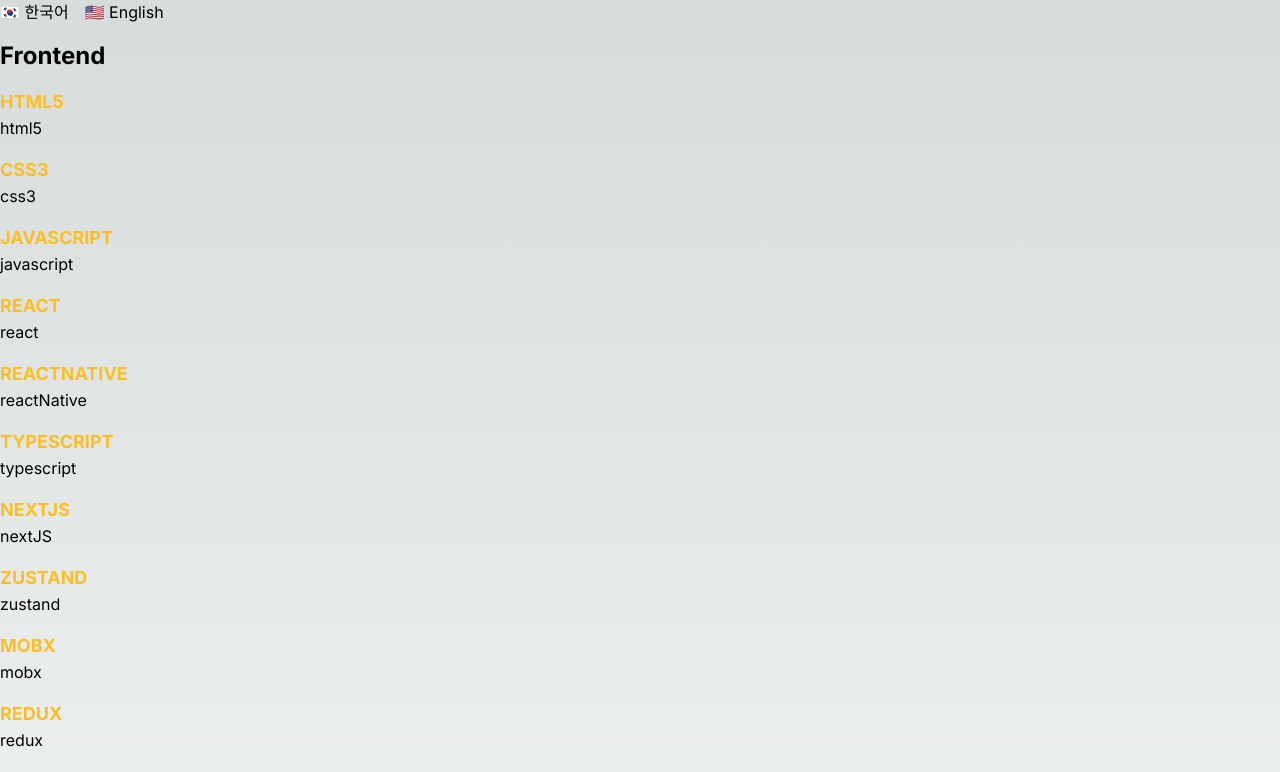
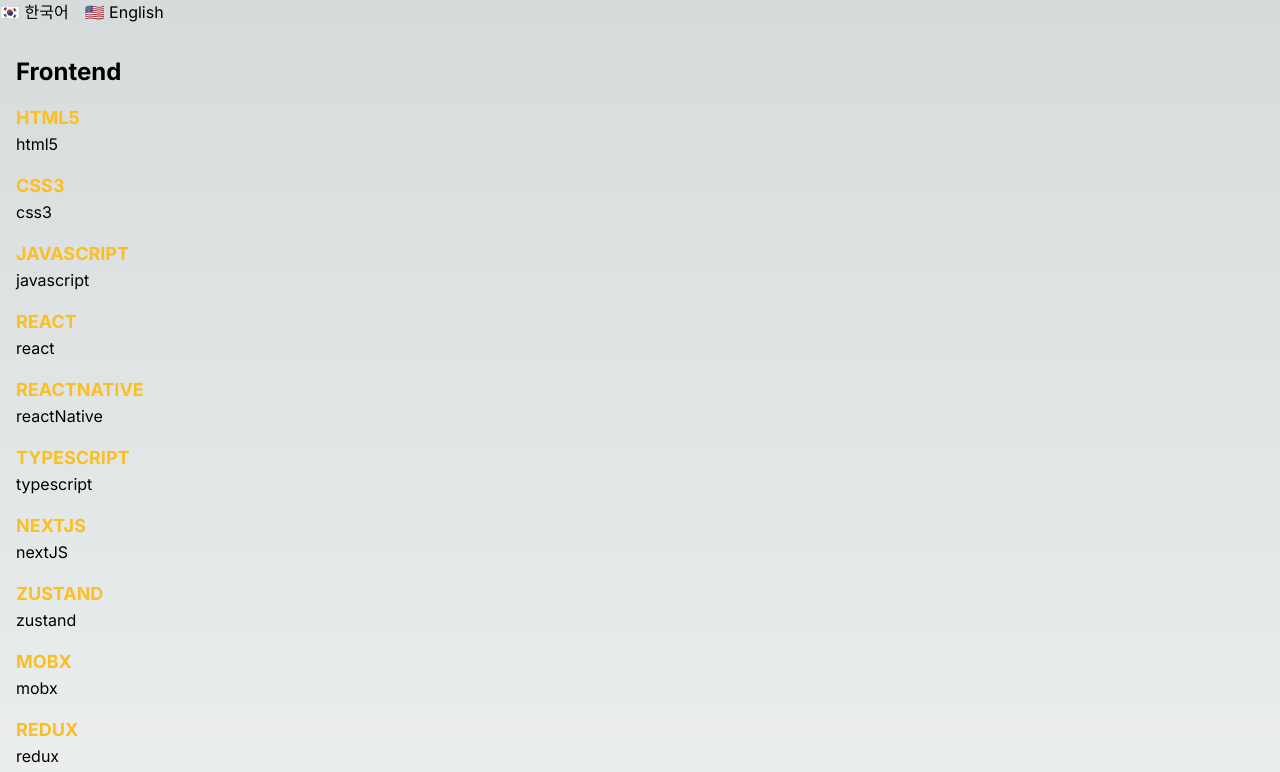
Before and after one commit to Earlssu/sms-portfolio-next, a Next.js app: page /skills in a window 1280 px wide. Shown: the top 772 px of the page. Built offline with nearby package versions, Linux system fonts and the light colour scheme.

Commit message:
style: 일부 스타일 조정

```diff
--- a/src/app/skills/SkillDescription.tsx
+++ b/src/app/skills/SkillDescription.tsx
@@ -13,7 +13,7 @@ const SkillDescription: React.FC<SkillDescriptionProps> = ({ skill }) => {
       <h3 className={"text-lg font-bold text-amber-400"}>
         {skill.toUpperCase()}
       </h3>
-      <p>{t(skill)}</p>
+      <p> {t(skill)}</p>
     </div>
   );
 };
--- a/src/app/skills/page.tsx
+++ b/src/app/skills/page.tsx
@@ -2,7 +2,7 @@ import SkillDescription from "@/app/skills/SkillDescription";
 
 const Skills = () => {
   return (
-    <div className={"flex flex-col gap-8"}>
+    <div className={"flex flex-col gap-8 p-4"}>
       <div className={"flex flex-1 flex-col gap-4"}>
         <h2 className={"text-2xl font-bold mt-4"}>Frontend</h2>
         <SkillDescription skill={"html5"} />
```
